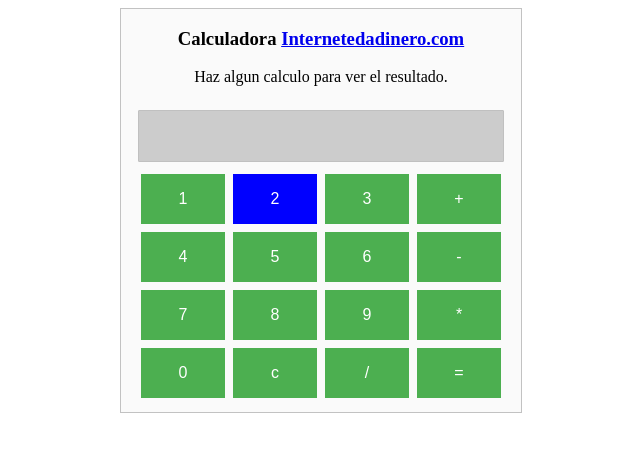
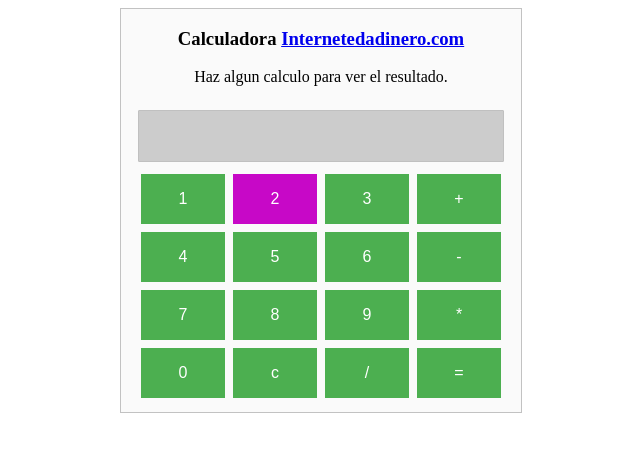
Before and after one commit to Rosalba2023/calculadora, a plain HTML site: page index.html in a window 1280 px wide. In both pictures the pointer is over the input 594 px from the left and 199 px from the top of the page. Shown: the whole page, without its empty margins (319-959 px from the left). Drawn offline with Linux system fonts and the light colour scheme.

Commit message:
cambio a rosa

```diff
--- a/estiloscalculadoratutorial.css
+++ b/estiloscalculadoratutorial.css
@@ -41,6 +41,6 @@ input[type=button]#btn-uno:hover {
 }
 
 input[type=button]#dos:hover{
-  background-color: blue;
+  background-color: rgb(199, 8, 199);
 
 }
```
